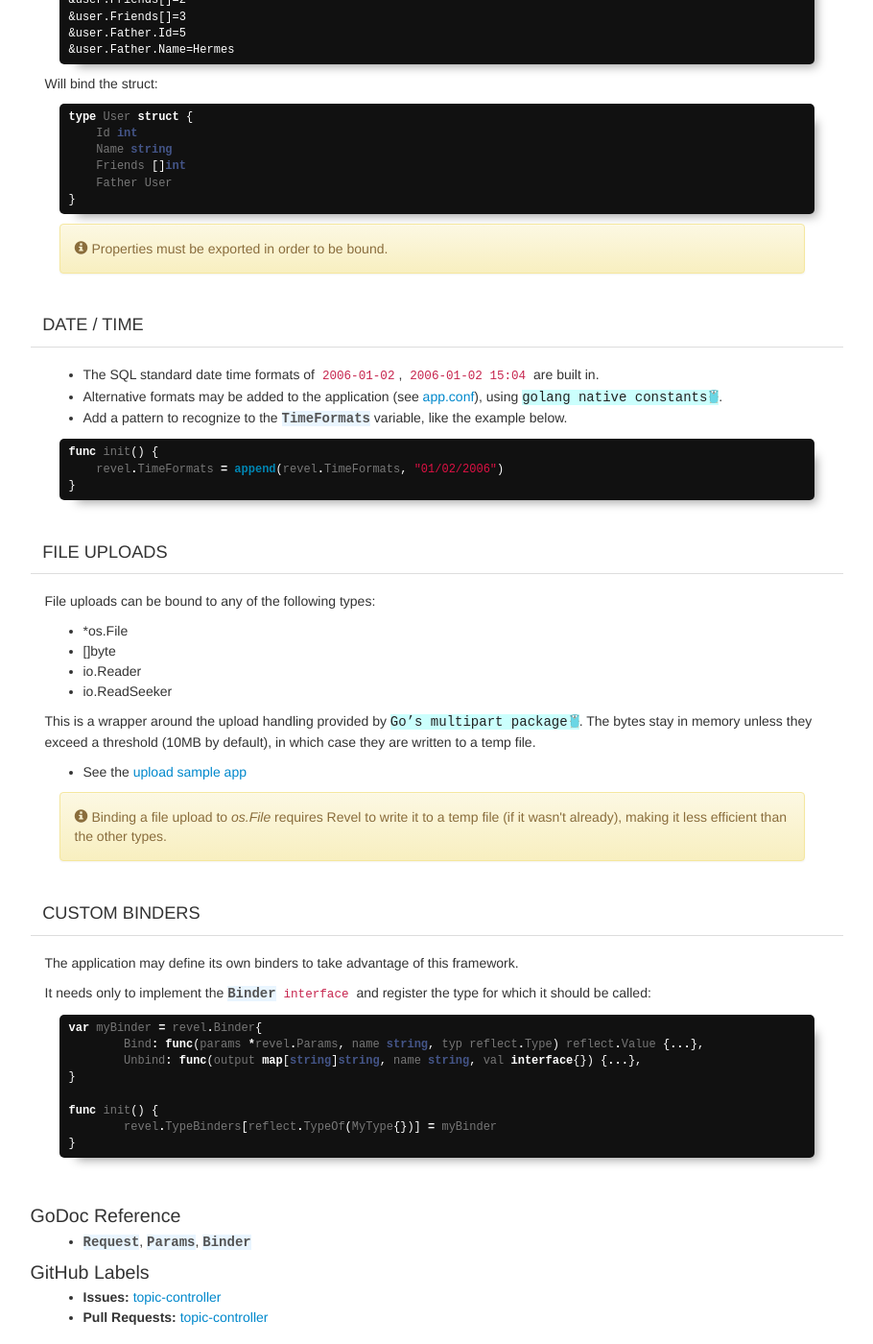
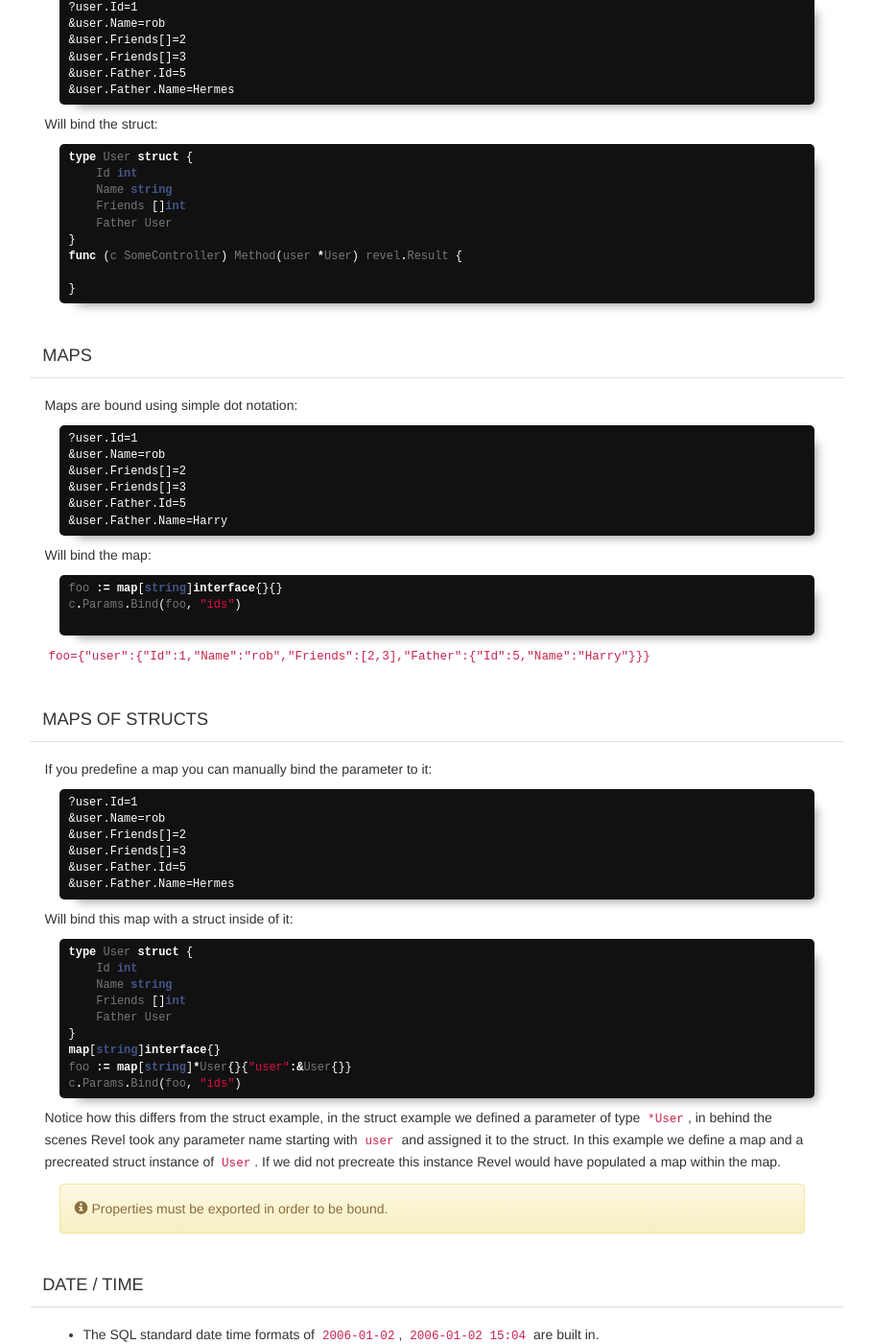
Before and after one commit to revel/revel.github.io, a Jekyll site: the page built from manual/parameters.md, in a window 1280 px wide and 1400 px high, scrolled down 3652 px. Shown: the whole window at 96% size, without its empty margins (331-1241 px from the left). Built offline with Jekyll 4.4.1, drawn with Linux system fonts in a browser that asks for light colours; nearby versions of some CDN libraries.

Commit message:
Validation and binder changes revel/revel#1215 revel/revel#1208

````diff
--- a/manual/parameters.md
+++ b/manual/parameters.md
@@ -142,6 +142,8 @@ The following data types are supported by Revel out of the box:
 * Pointers to any supported type
 * Slices of any supported type
 * Structs
+* Maps
+* Maps of Structs
 * time.Time for dates and times
 * \*os.File, \[\]byte, io.Reader, io.ReadSeeker for file uploads
 
@@ -198,7 +200,55 @@ type User struct {
     Friends []int
     Father User
 }
+func (c SomeController) Method(user *User) revel.Result {
+
+}
 ```
+### Maps
+
+Maps are bound using simple dot notation:
+
+	?user.Id=1
+	&user.Name=rob
+	&user.Friends[]=2
+	&user.Friends[]=3
+	&user.Father.Id=5
+	&user.Father.Name=Harry
+
+Will bind the map:
+```go
+foo := map[string]interface{}{}
+c.Params.Bind(foo, "ids")
+
+```
+`foo={"user":{"Id":1,"Name":"rob","Friends":[2,3],"Father":{"Id":5,"Name":"Harry"}}}`
+### Maps of Structs
+
+If you predefine a map you can manually bind the parameter to it:
+
+	?user.Id=1
+	&user.Name=rob
+	&user.Friends[]=2
+	&user.Friends[]=3
+	&user.Father.Id=5
+	&user.Father.Name=Hermes
+
+Will bind this map with a struct inside of it:
+```go
+type User struct {
+    Id int
+    Name string
+    Friends []int
+    Father User
+}
+map[string]interface{}
+foo := map[string]*User{}{"user":&User{}}
+c.Params.Bind(foo, "ids")
+```
+Notice how this differs from the struct example, in the struct example we defined a parameter
+of type `*User`, in behind the scenes Revel took any parameter name starting with `user` and assigned
+it to the struct. In this example we define a map and a precreated struct instance of `User`. If we
+did not precreate this instance Revel would have populated a map within the map.
 
 <div class="alert alert-warning"><span class="glyphicon glyphicon-info-sign" aria-hidden="true"></span> Properties must be exported in order to be bound.</div>
 
````
Also changed, not shown: manual/validation.md (+49 -10 lines).
